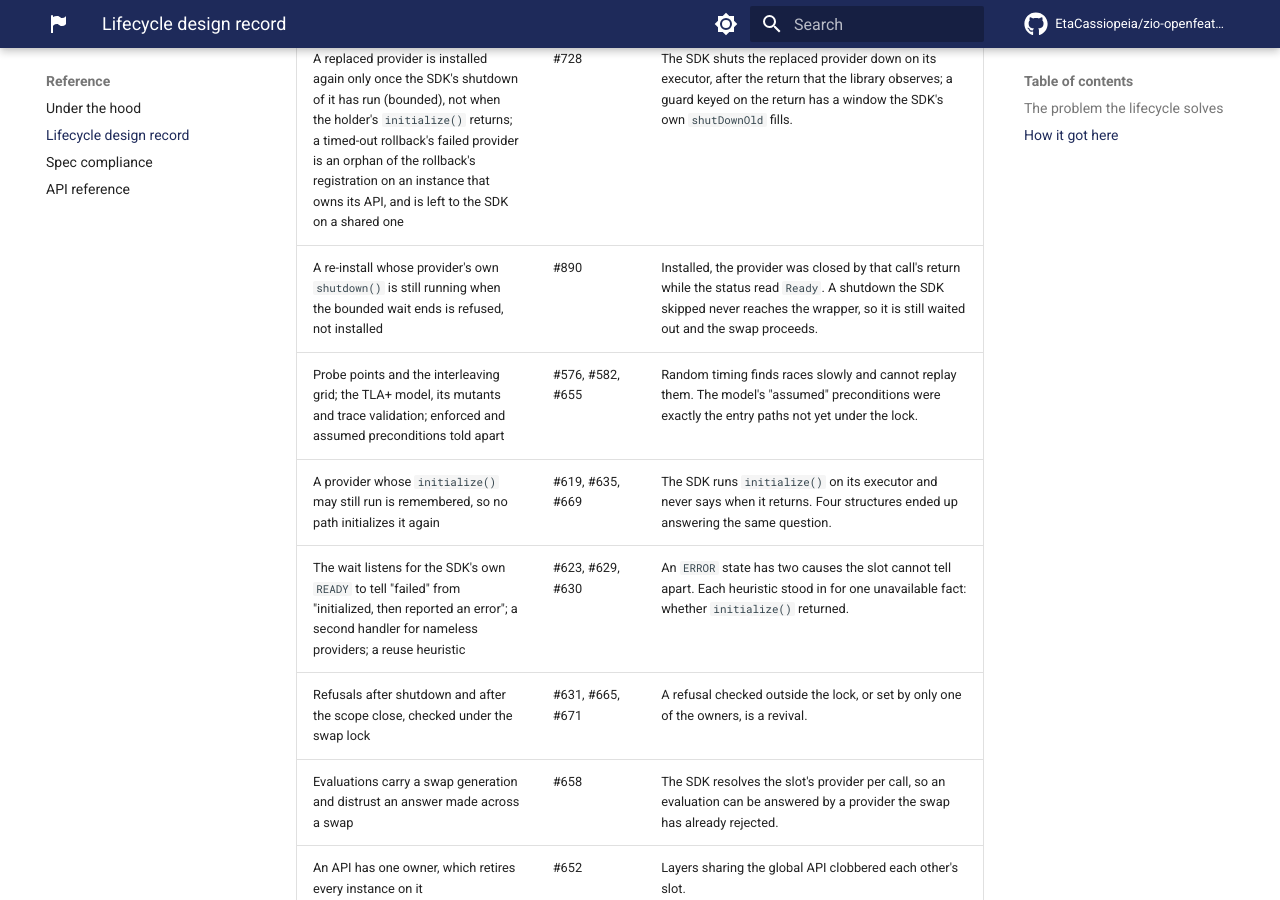
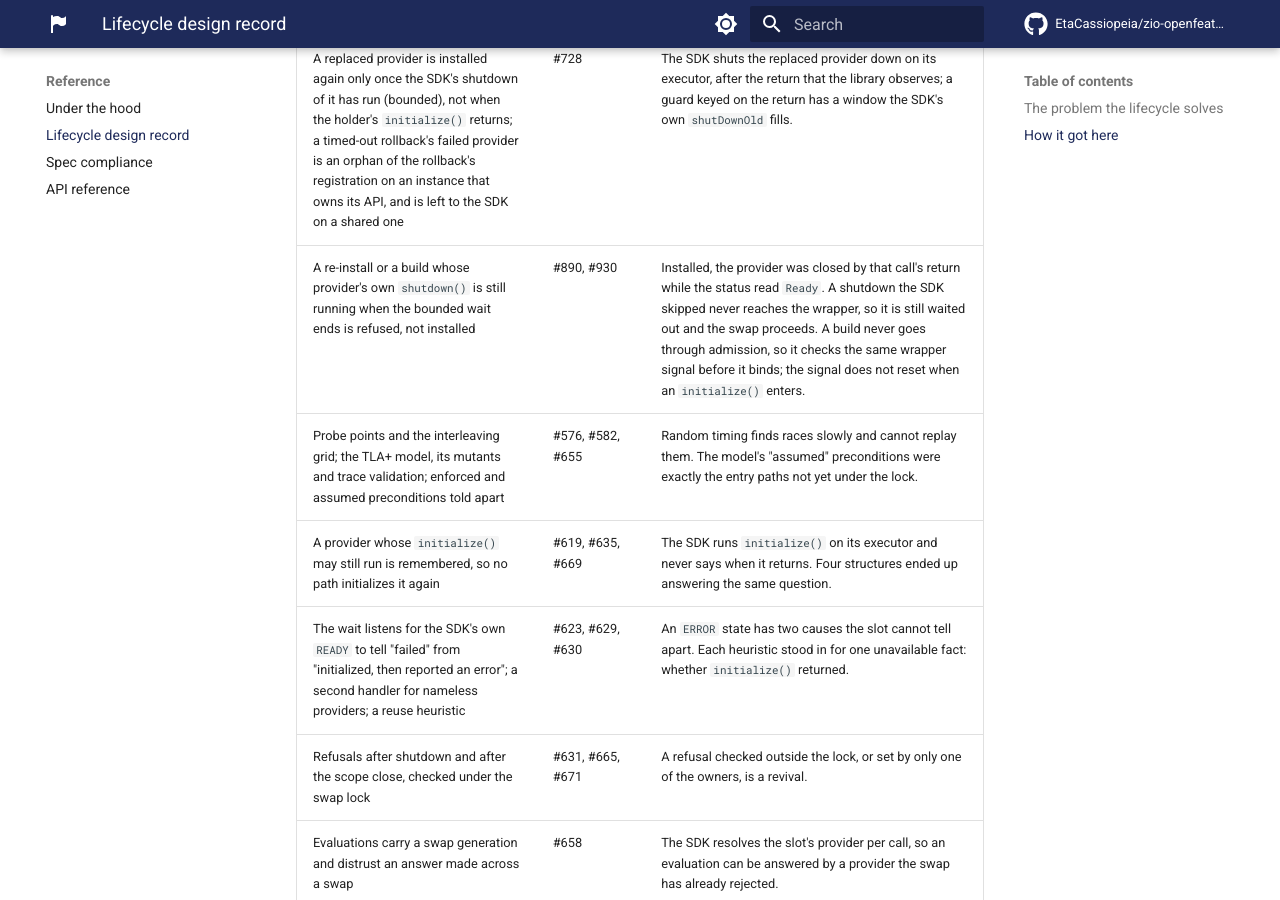
Before and after one commit to EtaCassiopeia/zio-openfeature, an MkDocs documentation site: the page built from docs/design/lifecycle.md, in a window 1280 px wide and 900 px high, scrolled down 1755 px. Built offline with MkDocs 1.6.1 and Material for MkDocs 9.7.7, drawn with Linux system fonts in a browser that asks for light colours; comment, search, counter and statistics services are not loaded.

Commit message:
Wait for, then refuse, a build whose provider is still shutting down (#957)

```diff
--- a/docs/design/lifecycle.md
+++ b/docs/design/lifecycle.md
@@ -31,7 +31,7 @@ design are not listed.
 | Shutdown and the scope close take the swap lock | #565, #636 | A swap that settles after the final `NotReady` moves the status out of it. |
 | A timed-out swap's previous provider is tracked until the new one settles | #564 | The SDK shuts the replaced provider down only if `initialize()` returns; on a timeout nothing else will. |
 | A replaced provider is installed again only once the SDK's shutdown of it has run (bounded), not when the holder's `initialize()` returns; a timed-out rollback's failed provider is an orphan of the rollback's registration on an instance that owns its API, and is left to the SDK on a shared one | #728 | The SDK shuts the replaced provider down on its executor, after the return that the library observes; a guard keyed on the return has a window the SDK's own `shutDownOld` fills. |
-| A re-install whose provider's own `shutdown()` is still running when the bounded wait ends is refused, not installed | #890 | Installed, the provider was closed by that call's return while the status read `Ready`. A shutdown the SDK skipped never reaches the wrapper, so it is still waited out and the swap proceeds. |
+| A re-install or a build whose provider's own `shutdown()` is still running when the bounded wait ends is refused, not installed | #890, #930 | Installed, the provider was closed by that call's return while the status read `Ready`. A shutdown the SDK skipped never reaches the wrapper, so it is still waited out and the swap proceeds. A build never goes through admission, so it checks the same wrapper signal before it binds; the signal does not reset when an `initialize()` enters. |
 | Probe points and the interleaving grid; the TLA+ model, its mutants and trace validation; enforced and assumed preconditions told apart | #576, #582, #655 | Random timing finds races slowly and cannot replay them. The model's "assumed" preconditions were exactly the entry paths not yet under the lock. |
 | A provider whose `initialize()` may still run is remembered, so no path initializes it again | #619, #635, #669 | The SDK runs `initialize()` on its executor and never says when it returns. Four structures ended up answering the same question. |
 | The wait listens for the SDK's own `READY` to tell "failed" from "initialized, then reported an error"; a second handler for nameless providers; a reuse heuristic | #623, #629, #630 | An `ERROR` state has two causes the slot cannot tell apart. Each heuristic stood in for one unavailable fact: whether `initialize()` returned. |
```
Also changed, not shown: CHANGELOG.md (+5 -0 lines), docs/providers.md (+5 -1 lines), 5 other files.
